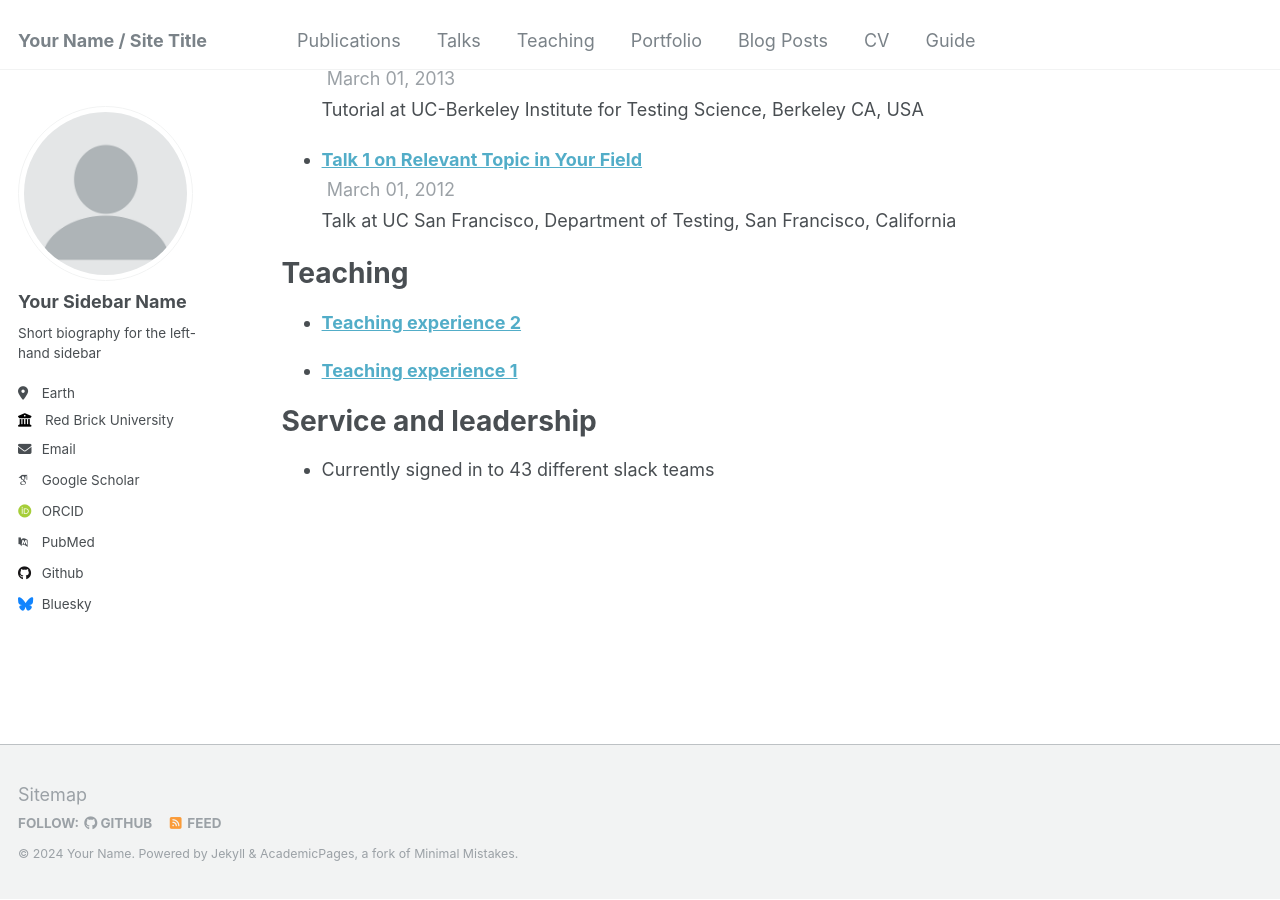
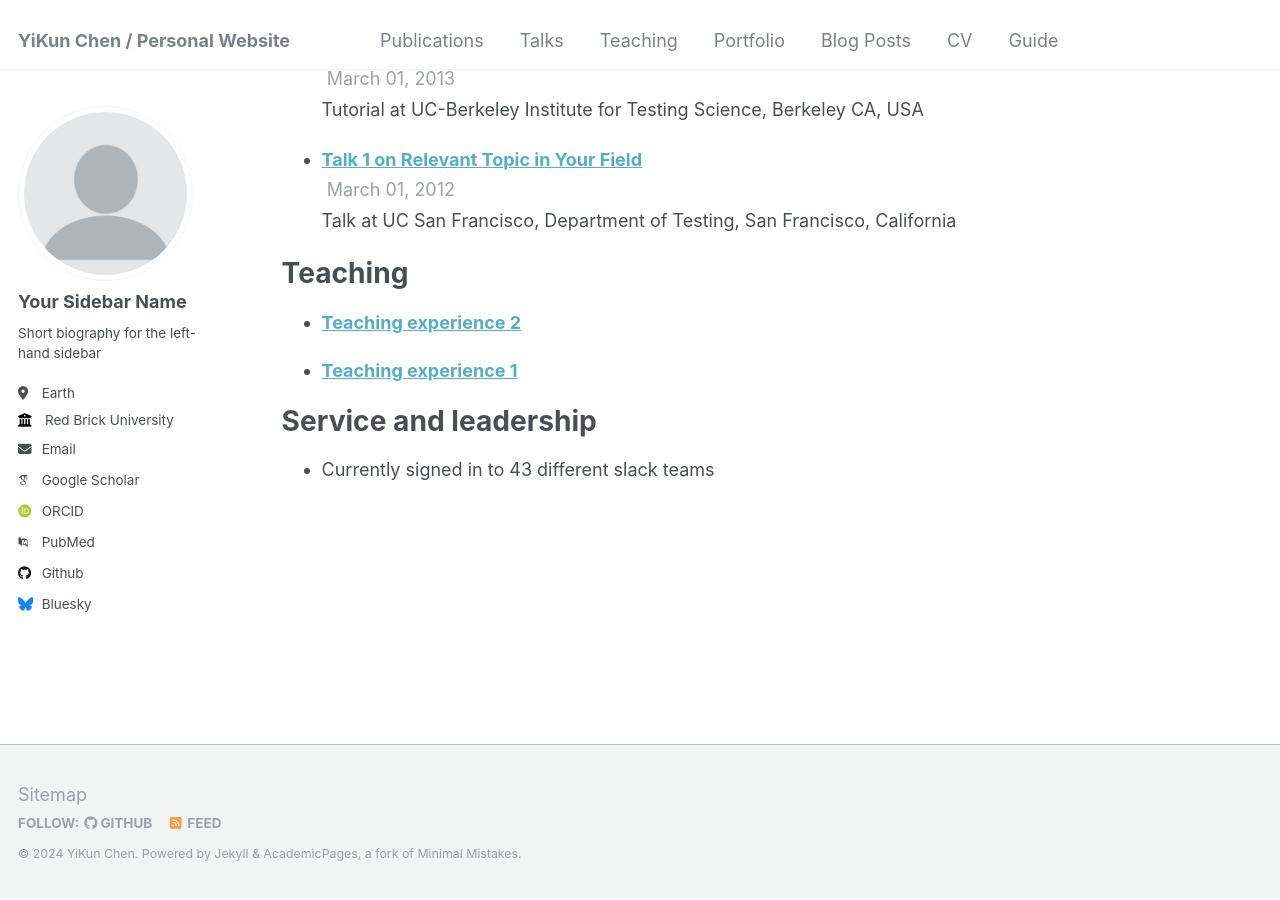
Before and after one commit to kenter1643/YikunChen, a Jekyll site: the page built from _pages/about.md, in a window 1280 px wide and 900 px high, scrolled down 1720 px. Built offline with Jekyll 4.4.1, drawn with Linux system fonts in a browser that asks for light colours; some web fonts are replaced.

Commit message:
Update _config.yml

```diff
--- a/_config.yml
+++ b/_config.yml
@@ -8,13 +8,13 @@
 
 # Basic Site Settings
 locale                   : "en-US"
-title                    : "Your Name / Site Title"
+title                    : "YiKun Chen / Personal Website"
 title_separator          : "-"
-name                     : &name "Your Name"
+name                     : &name "YiKun Chen"
 description              : &description "personal description"
-url                      : https://academicpages.github.io # the base hostname & protocol for your site e.g. "https://mmistakes.github.io"
+url                      : https://kenter1643.github.io # the base hostname & protocol for your site e.g. "https://kenter1643.github.io"
 baseurl                  : "" # the subpath of your site, e.g. "/blog"
-repository               : "academicpages/academicpages.github.io"
+repository               : "kenter1643/YikunChen.github.io"
 
 # Site Author - The following control what appear as part of the author content on the side bar.
 #               If a field is blank the icon and link will not appear, otherwise it will be shown.
```
